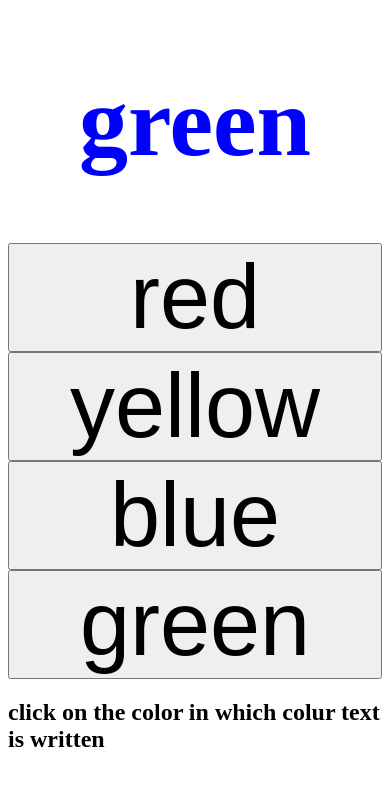
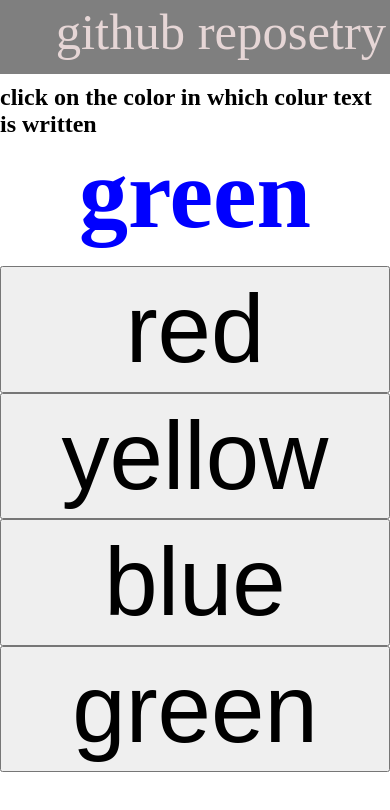
Before and after one commit to praveen70140/praveen70140.github.io, a plain HTML site: page index.html in a window 390 px wide. Drawn offline with Linux system fonts and the light colour scheme.

Commit message:
now it is responsive and also  added the  git repository link

```diff
--- a/index.html
+++ b/index.html
@@ -6,13 +6,18 @@
 
   </head>
   <body>
+    <nav>
+      <a href="https://github.com/praveen70140/praveen70140.github.io" id="gitrepo">github reposetry</a>
+    </nav>
+
+    <h2>click  on the color in  which colur text is written</h2>
     <h1 id="heading">red</h1>
-    <button id="b1" onclick="button(0)">red</button>
+    <div id="buttons"><button id="b1" onclick="button(0)">red</button>
     <button id="b2" onclick="button(1)">yellow</button>
     <button id="b4" onclick="button(2)">blue</button>
     <button id="b3" onclick="button(3)">green</button>
+  </div>
 
-    <h2>click  on the color in  which colur text is written</h2>
 
     <script src="app.js"></script>
   </body>
--- a/style.css
+++ b/style.css
@@ -1,12 +1,47 @@
+*{
+  margin: 0px;
+}
 h1 {
   color: yellow;
   text-align: center;
   font-size: 98px;
+  margin: 0px;
+  height: 15vh;
 }
 button {
-  font-size: 90px;
+  font-size: 6em;
   width: 100%;
+  height: 15vh;
+  padding-bottom: 1px;
+
+}
+#b1{
+  margin-top: 1px;
 }
 body {
   height: 50px;
 }
+h2{
+  margin: 0px;
+  padding: 0px;
+}
+nav{
+  background-color: rgba(0, 0, 0,0.5);
+  height: 10vh;
+  position: relative;
+  top: -10px;
+  width: 100%;
+  display: flex;
+  flex-direction: row-reverse;
+  align-items: center;
+
+}
+#gitrepo{
+  margin-right: 1%;
+  font-size: 6vh;
+  text-decoration: none;
+  color: rgb(230, 214, 214);
+  cursor: pointer;
+
+
+}
```
